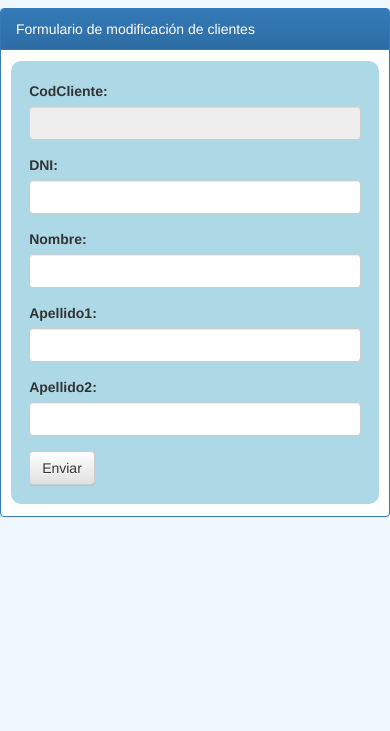
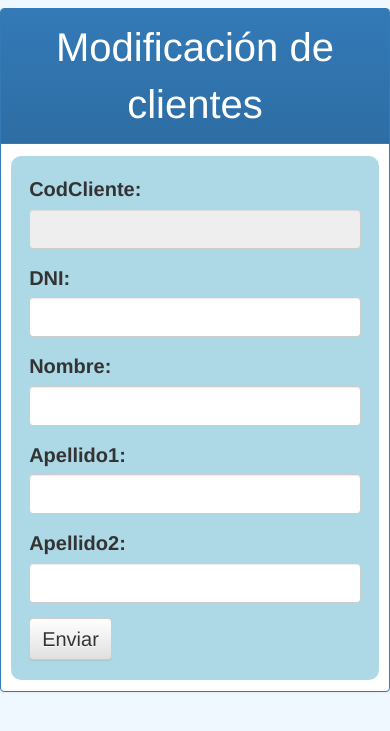
Before and after one commit to MoisesRodriguezN/ProyectoFinalWeb, a PHP site: page /administracion/modificarCliente.php in a window 390 px wide. Shown: the top 731 px of the page. Run offline with PHP 8.4, Linux system fonts and the light colour scheme; the visitor is signed in with stand-in values (Sample User, id 1); data that the repository does not hold is empty.

Commit message:
Correcciones CSS responsive

```diff
--- a/administracion/modificarCliente.php
+++ b/administracion/modificarCliente.php
@@ -8,12 +8,13 @@
     <title>Modificacioń de clientes</title>
     <link href="https://maxcdn.bootstrapcdn.com/bootstrap/3.3.7/css/bootstrap.min.css" rel="stylesheet">
     <link href="https://maxcdn.bootstrapcdn.com/bootstrap/3.3.7/css/bootstrap-theme.min.css" rel="stylesheet">
+    <meta name="viewport" content="width=device-width, initial-scale=1.0">
     <style>
       body{
           background-color: aliceblue;
       }
       .contenedorForm{
-          width:100%;
+          width:35%;
           margin: 2% auto 0 auto;
       }
       .formCentrado{
@@ -30,53 +31,50 @@
           border-radius: 10px;
       }
 
-     @media screen and (min-width: 768px) {
+      @media screen and (max-width: 1000px){ /*Móviles*/
+
+
           .contenedorForm{
-        width:35%;
+            width:60%;
             margin: 2% auto 0 auto;
+          }
+          input[type=text]{
+            height: 3rem;
+            font-size: 2rem;
+          }
+
+          button[type=submit]{
+            font-size: 2rem;
+          }
+
+          label{
+            font-size: 2rem;
+          }
+
+          .cabeceraDivForm{
+              text-align: center;
+              font-size: 2rem;
           }
       }
 
-    @media screen and (min-resolution: 192dpi) and (orientation: portrait) {
+      @media screen and (max-width: 640px){ /*Móviles*/
+
+
           .contenedorForm{
             width:100%;
             margin: 2% auto 0 auto;
           }
           input[type=text]{
-        height: 10rem;
-        font-size: 6rem;
+            height: 4rem;
+            font-size: 2rem;
           }
 
           button[type=submit]{
-        font-size: 6rem;
+            font-size: 2rem;
           }
 
           label{
-        font-size: 6rem;
-      }
-
-      .cabeceraDivForm{
-          text-align: center;
-          font-size: 8rem;
-      }
-    }
-
-    @media screen and (min-resolution: 192dpi) and (orientation: landscape) {
-      .contenedorForm{
-        width:100%;
-        margin: 1% auto 0 auto;
-      }
-      input[type=text]{
-        height: 6rem;
-        font-size: 4rem;
-      }
-
-      button[type=submit]{
-        font-size: 4rem;
-      }
-
-      label{
-        font-size: 4rem;
+            font-size: 2rem;
           }
 
           .cabeceraDivForm{
@@ -84,8 +82,6 @@
               font-size: 4rem;
           }
       }
-
-
     </style>
   </head>
   <body>
@@ -115,7 +111,7 @@
       ?>
         <div class="contenedorForm">
           <div class="panel panel-primary">
-              <div class="panel-heading cabeceraDivForm">Formulario de modificación de clientes</div>
+              <div class="panel-heading cabeceraDivForm">Modificación de clientes</div>
               <div class="cuadroForm">
                 <form action="modificarCliente.php" class="formCentrado" method="post">
                   <div class="form-group">
```
Lines whose indentation alone changed are shown as unchanged.
